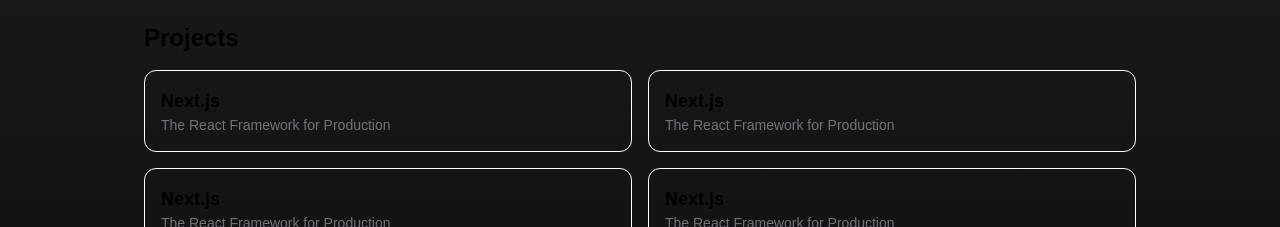
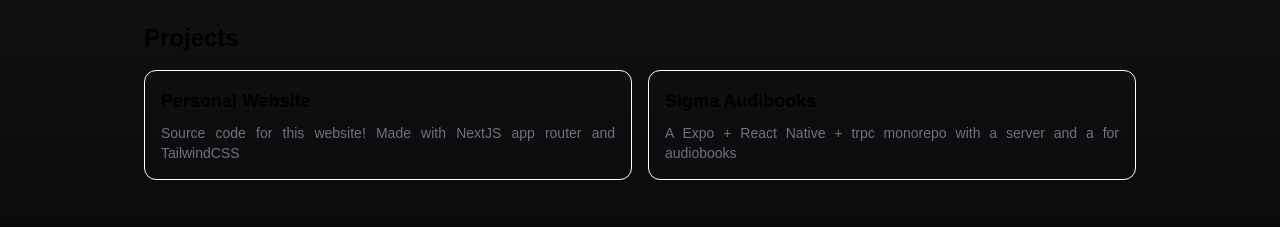
Before and after one commit to ouwargui/guisantos.dev, a Next.js app: page / in a window 1280 px wide. Shown: the part 725-952 px from the top of the page. Built offline with nearby package versions, Linux system fonts and the light colour scheme; a web font is replaced by a local one.

Commit message:
feat: change mocked projects for real projects

```diff
--- a/src/app/page.tsx
+++ b/src/app/page.tsx
@@ -3,64 +3,16 @@ import Link from 'next/link';
 
 const projects = [
   {
-    name: 'Next.js',
-    description: 'The React Framework for Production',
-    href: 'https://nextjs.org',
+    name: 'Personal Website',
+    description:
+      'Source code for this website! Made with NextJS app router and TailwindCSS',
+    href: 'https://github.com/ouwargui/guisantos.dev',
   },
   {
-    name: 'Next.js',
-    description: 'The React Framework for Production',
-    href: 'https://nextjs.org',
-  },
-  {
-    name: 'Next.js',
-    description: 'The React Framework for Production',
-    href: 'https://nextjs.org',
-  },
-  {
-    name: 'Next.js',
-    description: 'The React Framework for Production',
-    href: 'https://nextjs.org',
-  },
-  {
-    name: 'Next.js',
-    description: 'The React Framework for Production',
-    href: 'https://nextjs.org',
-  },
-  {
-    name: 'Next.js',
-    description: 'The React Framework for Production',
-    href: 'https://nextjs.org',
-  },
-  {
-    name: 'Next.js',
-    description: 'The React Framework for Production',
-    href: 'https://nextjs.org',
-  },
-  {
-    name: 'Next.js',
-    description: 'The React Framework for Production',
-    href: 'https://nextjs.org',
-  },
-  {
-    name: 'Next.js',
-    description: 'The React Framework for Production',
-    href: 'https://nextjs.org',
-  },
-  {
-    name: 'Next.js',
-    description: 'The React Framework for Production',
-    href: 'https://nextjs.org',
-  },
-  {
-    name: 'Next.js',
-    description: 'The React Framework for Production',
-    href: 'https://nextjs.org',
-  },
-  {
-    name: 'Next.js',
-    description: 'The React Framework for Production',
-    href: 'https://nextjs.org',
+    name: 'Sigma Audibooks',
+    description:
+      'A Expo + React Native + trpc monorepo with a server and a for audiobooks',
+    href: 'https://github.com/ouwargui/sigma-audiobooks-monorepo',
   },
 ];
 
@@ -119,17 +71,14 @@ export default function Home() {
         <h2 className="text-2xl font-semibold">Projects</h2>
         <div className="grid gap-4 md:grid-cols-2">
           {projects.map((project, index) => (
-            <div
-              key={index.toString()}
-              className="flex w-full border border-white flex-col gap-2 p-4 rounded-xl text-sm hover:scale-95 transition-transform"
-            >
-              <Link href={project.href}>
+            <Link href={project.href} key={index.toString()}>
+              <div className="flex w-full h-full border border-white flex-col gap-2 p-4 rounded-xl text-sm hover:scale-95 focus:scale-95 transition-transform">
                 <h2 className="font-semibold text-lg">{project.name}</h2>
                 <span className="text-zinc-500 text-justify">
                   {project.description}
                 </span>
-              </Link>
-            </div>
+              </div>
+            </Link>
           ))}
         </div>
       </section>
```
